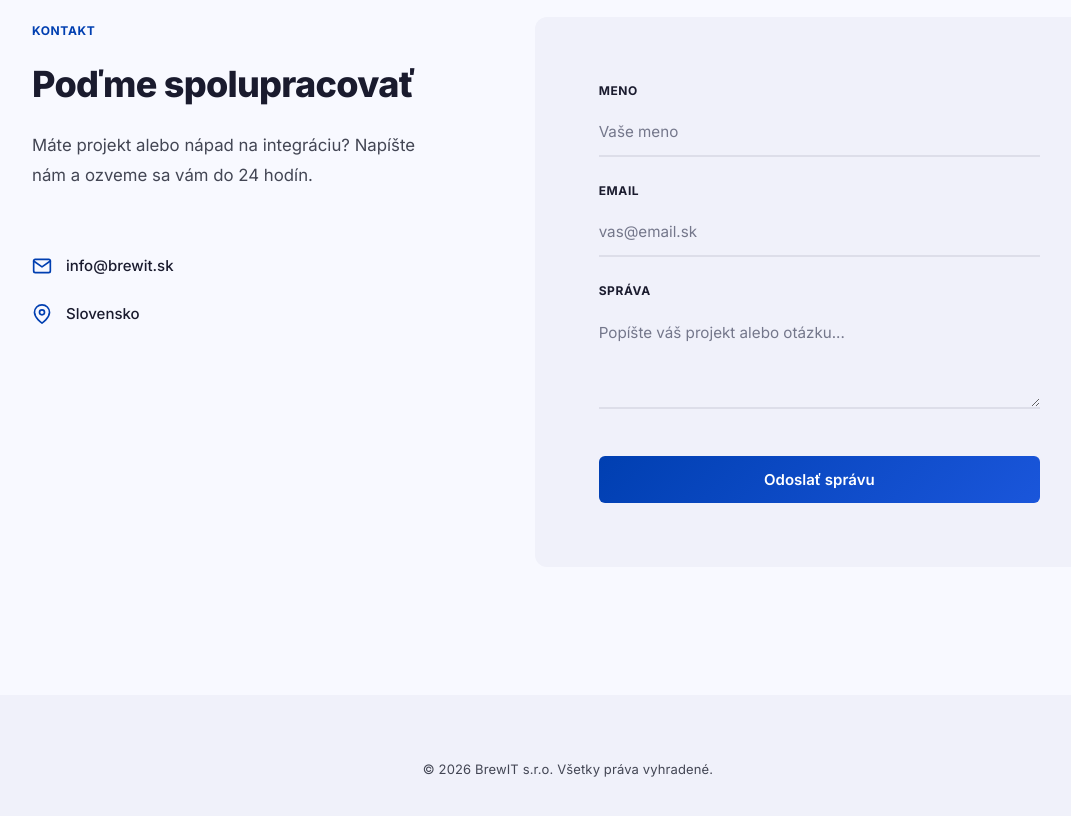
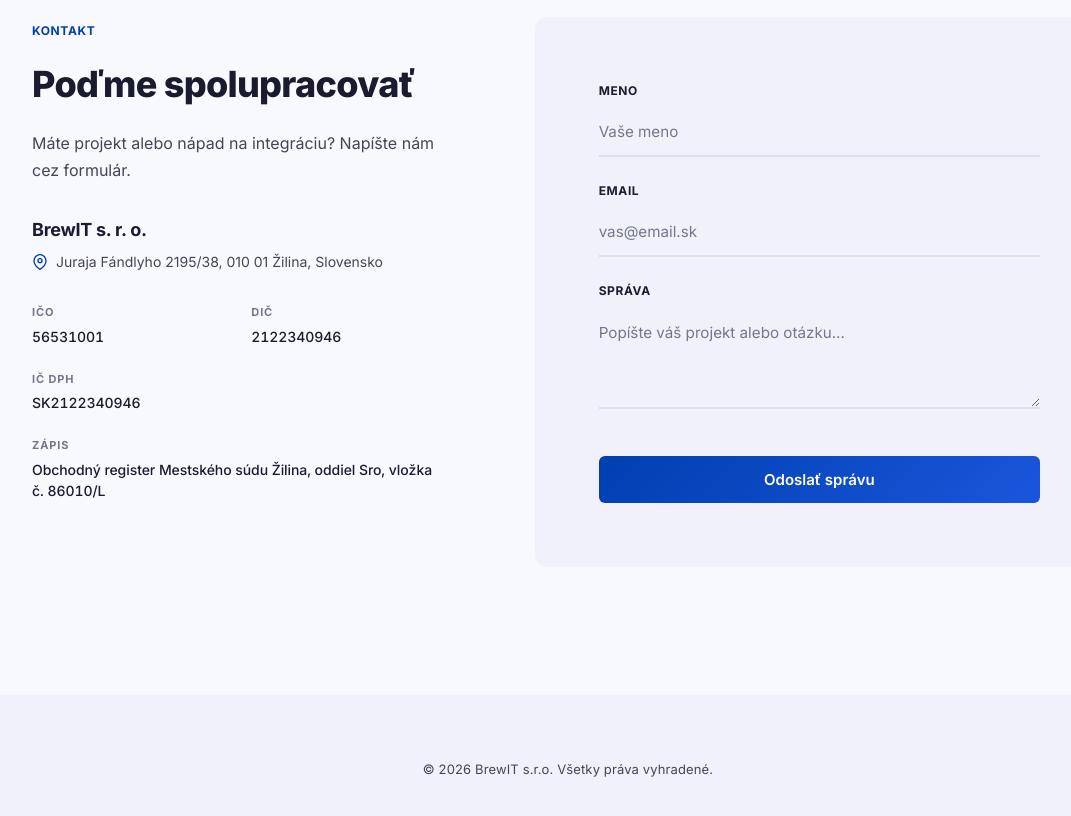
Before and after one commit to miko88/brewit, a plain HTML site: page index.html in a window 1280 px wide. Shown: the part 1720-2536 px from the top of the page, without its empty margins (72-1143 px from the left). Drawn offline with Linux system fonts and the light colour scheme.

Commit message:
Replace email and location with company billing details
Replace the email and country marker in the contact section with full
company billing info (name, address, IČO, DIČ, IČ DPH, commercial register)
in both SK and EN versions. Layout uses an editorial data-display pattern
with label-above-value rows in a 2-column grid aligned with the
Architectural Precision design system.

Co-Authored-By: Claude Opus 4.6 <noreply@anthropic.com>

```diff
--- a/css/style.css
+++ b/css/style.css
@@ -365,9 +365,9 @@ img {
 
 .contact-info > p {
   color: var(--on-surface-variant);
-  margin-bottom: var(--space-2xl);
-  line-height: 1.8;
-  font-size: 1.05rem;
+  margin-bottom: var(--space-lg);
+  line-height: 1.7;
+  font-size: 1rem;
 }
 
 .contact-detail {
@@ -389,6 +389,77 @@ img {
   stroke-linecap: round;
   stroke-linejoin: round;
   flex-shrink: 0;
+}
+
+/* --- Billing Info — Editorial Data Display --- */
+.billing {
+  margin-top: var(--space-sm);
+}
+
+.billing-header {
+  margin-bottom: var(--space-lg);
+}
+
+.billing-name {
+  font-size: 1.125rem;
+  font-weight: 700;
+  color: var(--on-surface);
+  letter-spacing: -0.015em;
+  margin-bottom: 6px;
+}
+
+.billing-address {
+  display: flex;
+  align-items: flex-start;
+  gap: 8px;
+  color: var(--on-surface-variant);
+  font-size: 0.875rem;
+  line-height: 1.5;
+}
+
+.billing-address svg {
+  width: 16px;
+  height: 16px;
+  stroke: var(--primary);
+  fill: none;
+  stroke-width: 2;
+  stroke-linecap: round;
+  stroke-linejoin: round;
+  flex-shrink: 0;
+  margin-top: 3px;
+}
+
+.billing-grid {
+  display: grid;
+  grid-template-columns: 1fr 1fr;
+  gap: var(--space-md) var(--space-lg);
+}
+
+.billing-row {
+  display: flex;
+  flex-direction: column;
+  gap: 4px;
+}
+
+.billing-row--full {
+  grid-column: 1 / -1;
+}
+
+.billing-label {
+  font-size: 0.688rem;
+  font-weight: 700;
+  letter-spacing: 0.08em;
+  text-transform: uppercase;
+  color: var(--outline-variant);
+}
+
+.billing-value {
+  font-size: 0.875rem;
+  font-weight: 500;
+  color: var(--on-surface);
+  line-height: 1.5;
+  font-variant-numeric: tabular-nums;
+  letter-spacing: -0.005em;
 }
 
 .contact-form {
@@ -528,4 +599,9 @@ img {
   .contact-form {
     padding: var(--space-lg);
   }
+
+  .billing-grid {
+    grid-template-columns: 1fr;
+    gap: var(--space-md);
+  }
 }
--- a/index.html
+++ b/index.html
@@ -139,16 +139,35 @@
           <div class="contact-info">
             <span class="section-label">Kontakt</span>
             <h2>Poďme spolupracovať</h2>
-            <p>Máte projekt alebo nápad na integráciu? Napíšte nám a ozveme sa vám do 24 hodín.</p>
+            <p>Máte projekt alebo nápad na integráciu? Napíšte nám cez formulár.</p>
 
-            <div class="contact-detail">
-              <svg viewBox="0 0 24 24"><path d="M4 4h16c1.1 0 2 .9 2 2v12c0 1.1-.9 2-2 2H4c-1.1 0-2-.9-2-2V6c0-1.1.9-2 2-2z"/><polyline points="22,6 12,13 2,6"/></svg>
-              <span>info@brewit.sk</span>
-            </div>
+            <div class="billing">
+              <div class="billing-header">
+                <div class="billing-name">BrewIT s. r. o.</div>
+                <div class="billing-address">
+                  <svg viewBox="0 0 24 24"><path d="M21 10c0 7-9 13-9 13s-9-6-9-13a9 9 0 0118 0z"/><circle cx="12" cy="10" r="3"/></svg>
+                  <span>Juraja Fándlyho 2195/38, 010 01 Žilina, Slovensko</span>
+                </div>
+              </div>
 
-            <div class="contact-detail">
-              <svg viewBox="0 0 24 24"><path d="M21 10c0 7-9 13-9 13s-9-6-9-13a9 9 0 0118 0z"/><circle cx="12" cy="10" r="3"/></svg>
-              <span>Slovensko</span>
+              <div class="billing-grid">
+                <div class="billing-row">
+                  <span class="billing-label">IČO</span>
+                  <span class="billing-value">56531001</span>
+                </div>
+                <div class="billing-row">
+                  <span class="billing-label">DIČ</span>
+                  <span class="billing-value">2122340946</span>
+                </div>
+                <div class="billing-row billing-row--full">
+                  <span class="billing-label">IČ DPH</span>
+                  <span class="billing-value">SK2122340946</span>
+                </div>
+                <div class="billing-row billing-row--full">
+                  <span class="billing-label">Zápis</span>
+                  <span class="billing-value">Obchodný register Mestského súdu Žilina, oddiel Sro, vložka č. 86010/L</span>
+                </div>
+              </div>
             </div>
           </div>
 
```
Also changed, not shown: en/index.html (+27 -8 lines).
